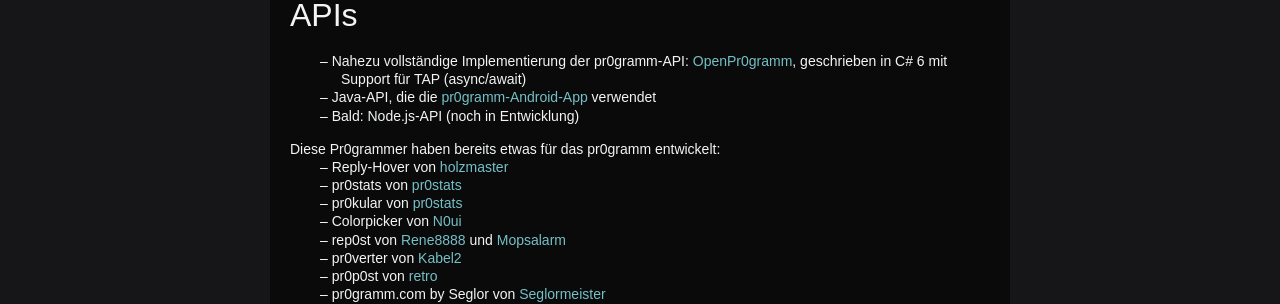
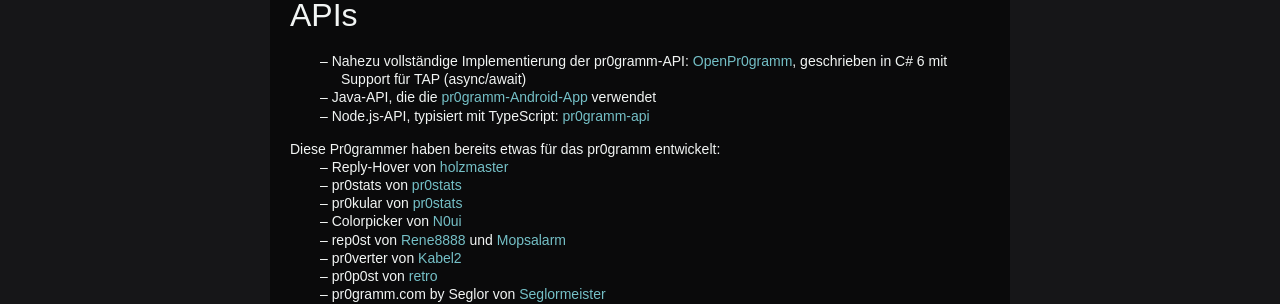
Before and after one commit to holzmaster/userscripts, a Jekyll site: the page built from developers.md, in a window 1280 px wide. Shown: the part 225-529 px from the top of the page. Built offline with Jekyll 4.4.1, drawn with Linux system fonts in a browser that asks for light colours.

Commit message:
Add pr0rgamm-api

```diff
--- a/developers.md
+++ b/developers.md
@@ -12,7 +12,7 @@
 	<ul>
 		<li>Nahezu vollständige Implementierung der pr0gramm-API: <a href="//github.com/holzmaster/OpenPr0gramm">OpenPr0gramm</a>, geschrieben in C# 6 mit Support für TAP (async/await)</li>
 		<li>Java-API, die die <a href="//github.com/mopsalarm/Pr0">pr0gramm-Android-App</a> verwendet</li>
-		<li>Bald: Node.js-API (noch in Entwicklung)</li>
+		<li>Node.js-API, typisiert mit TypeScript: <a href="//github.com/holzmaster/node-pr0gramm-api">pr0gramm-api</a></li>
 	</ul>
 </section>
 <section>
```
